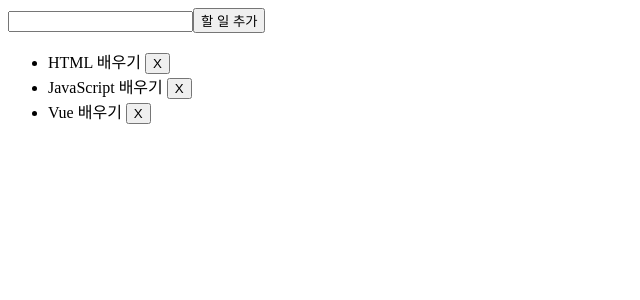
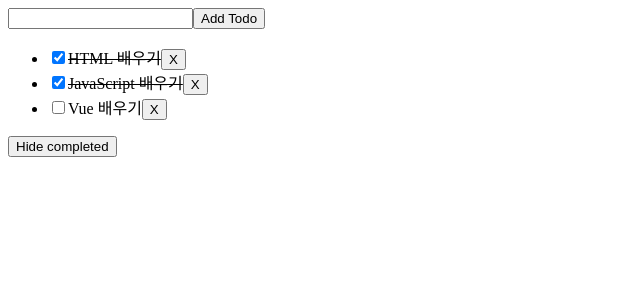
Before and after one commit to HseongH/vue, a Vue app: page / in a window 1280 px wide. Shown: the top 300 px of the page, without its empty margins (0-640 px from the left). Built offline with nearby package versions, Linux system fonts and the light colour scheme.

Commit message:
계산된 속성

```diff
--- a/src/App.vue
+++ b/src/App.vue
@@ -1,35 +1,49 @@
 <script setup>
-import { ref } from 'vue';
+import { ref, computed } from 'vue';
 
-// 각 할 일에 고유한 ID 부여
 let id = 0;
 
 const newTodo = ref('');
+const hideCompleted = ref(false);
 const todos = ref([
-  { id: id++, text: 'HTML 배우기' },
-  { id: id++, text: 'JavaScript 배우기' },
-  { id: id++, text: 'Vue 배우기' },
+  { id: id++, text: 'HTML 배우기', done: true },
+  { id: id++, text: 'JavaScript 배우기', done: true },
+  { id: id++, text: 'Vue 배우기', done: false },
 ]);
 
+const filteredTodos = computed(() => {
+  return hideCompleted.value ? todos.value.filter((t) => !t.done) : todos.value;
+});
+
 function addTodo() {
-  todos.value.push({ id: id++, text: newTodo.value });
+  todos.value.push({ id: id++, text: newTodo.value, done: false });
   newTodo.value = '';
 }
 
 function removeTodo(todo) {
-  todos.value = todos.value.filter((task) => task !== todo);
+  todos.value = todos.value.filter((t) => t !== todo);
 }
 </script>
 
 <template>
   <form @submit.prevent="addTodo">
     <input v-model="newTodo" />
-    <button>할 일 추가</button>
+    <button>Add Todo</button>
   </form>
   <ul>
-    <li v-for="todo in todos" :key="todo.id">
-      {{ todo.text }}
+    <li v-for="todo in filteredTodos" :key="todo.id">
+      <input type="checkbox" v-model="todo.done" />
+      <span :class="{ done: todo.done }">{{ todo.text }}</span>
       <button @click="removeTodo(todo)">X</button>
     </li>
   </ul>
+  <button @click="hideCompleted = !hideCompleted">
+    {{ hideCompleted ? 'Show all' : 'Hide completed' }}
+  </button>
 </template>
+
+<style>
+.done {
+  text-decoration: line-through;
+}
+</style>
```
